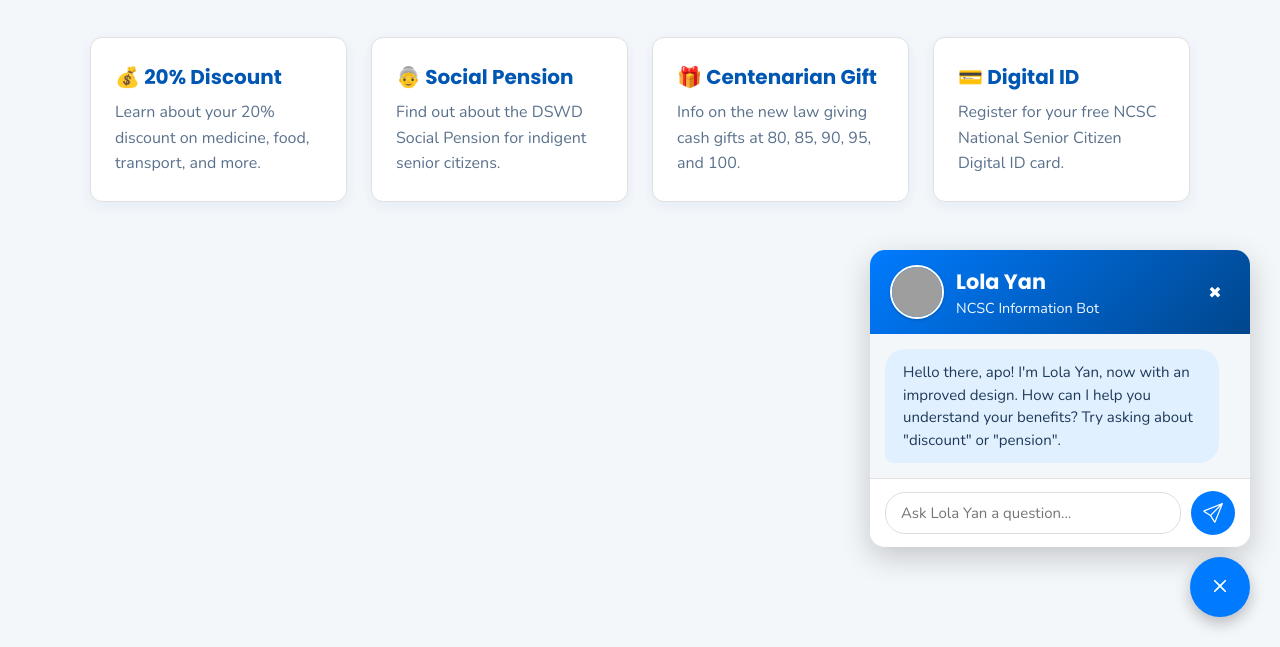
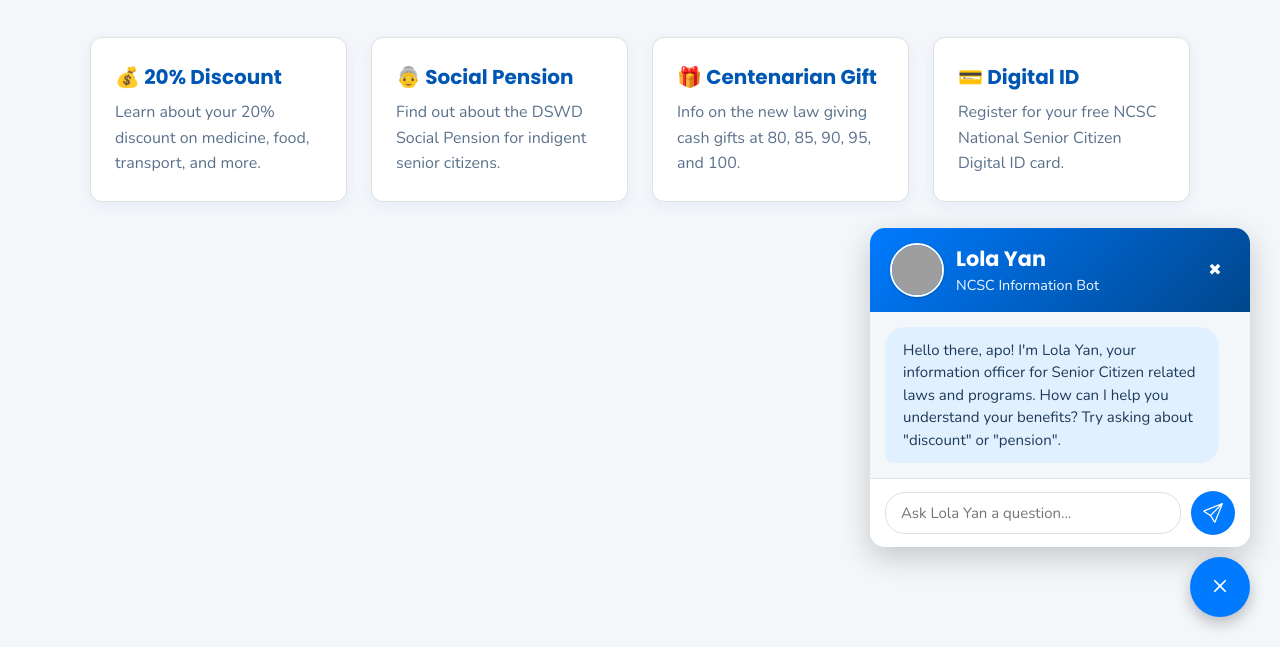
Before and after one commit to theSleepingKnight/Chatbot-for-Senior-Citizen-Related-Laws-and-Programs, a plain HTML site: page index.html in a window 1280 px wide. Both pictures are taken after a click on the button 1220 px from the left and 740 px from the top of the page. Shown: the part 153-800 px from the top of the page. Drawn offline with nearby package versions, Linux system fonts and the light colour scheme; grey boxes are pictures that could not be loaded.

Commit message:
Update index.html
change text on initial introduction of bot

```diff
--- a/index.html
+++ b/index.html
@@ -61,7 +61,7 @@
             </div>
             <div id="chat-messages">
                 <div class="message bot">
-                    Hello there, apo! I'm Lola Yan, now with an improved design. How can I help you understand your benefits? Try asking about "discount" or "pension".
+                    Hello there, apo! I'm Lola Yan, your information officer for Senior Citizen related laws and programs. How can I help you understand your benefits? Try asking about "discount" or "pension".
                 </div>
             </div>
             <div class="chat-input-area">
```
